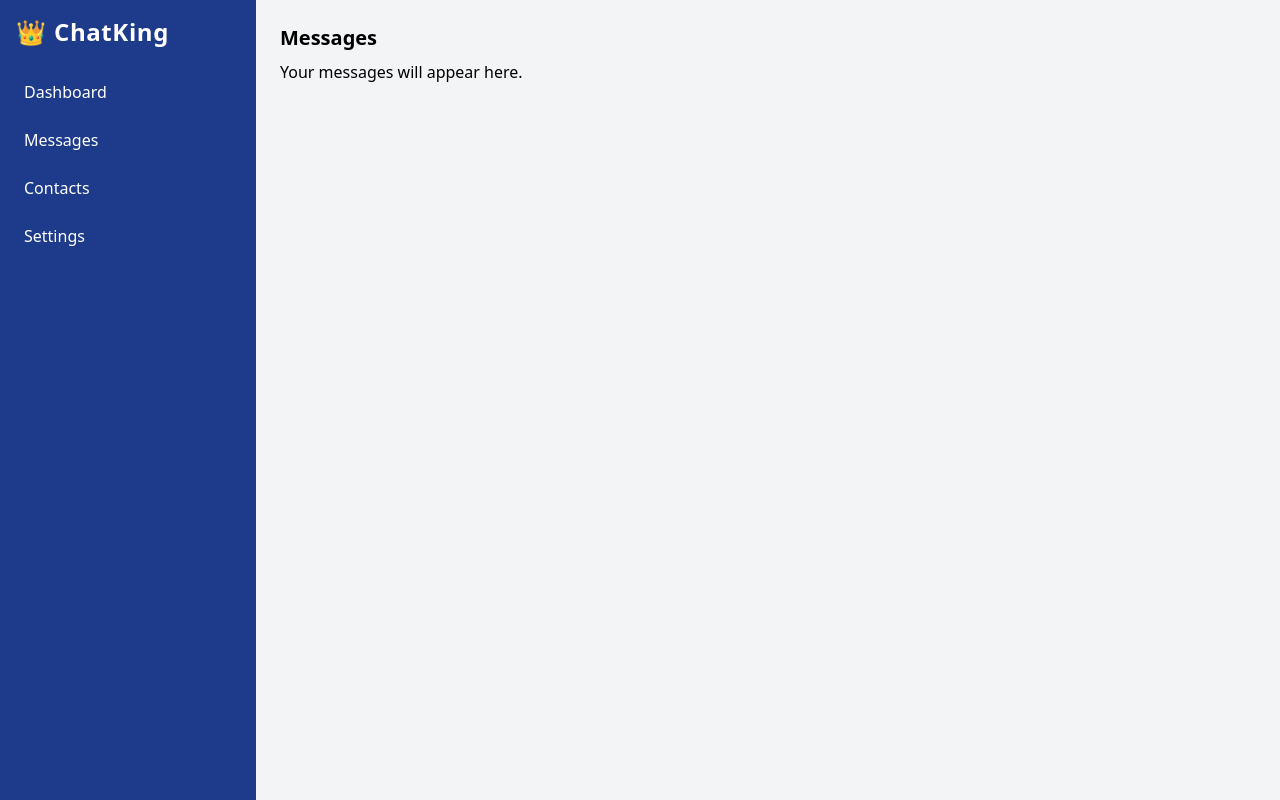
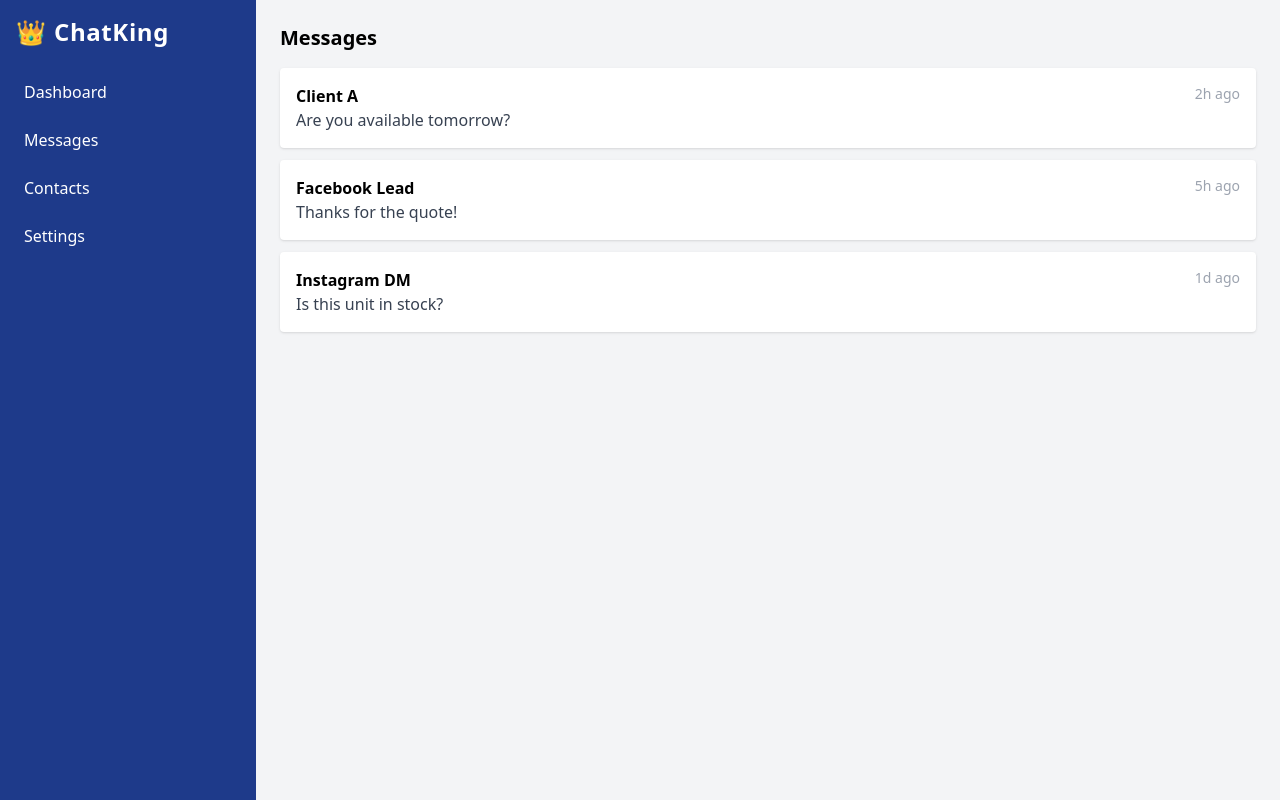
Before and after one commit to jakemcintyre/sb1-kezcrazs, a React (Vite) app: page / in a window 1280 px wide. Both pictures are taken after a click on the button "Messages". Built offline with nearby package versions, Linux system fonts and the light colour scheme.

Commit message:
Update App.tsx

```diff
--- a/src/App.tsx
+++ b/src/App.tsx
@@ -50,23 +50,27 @@ const Dashboard = () => (
   </div>
 );
 
-const Messages = () => (
-  <div>
-    <h2 className="text-xl font-semibold mb-2">Messages</h2>
-    <p>Your messages will appear here.</p>
-  </div>
-);
+const Messages = () => {
+  const conversations = [
+    { id: 1, name: 'Client A', lastMessage: 'Are you available tomorrow?', time: '2h ago' },
+    { id: 2, name: 'Facebook Lead', lastMessage: 'Thanks for the quote!', time: '5h ago' },
+    { id: 3, name: 'Instagram DM', lastMessage: 'Is this unit in stock?', time: '1d ago' },
+  ];
 
-const Contacts = () => (
-  <div>
-    <h2 className="text-xl font-semibold mb-2">Contacts</h2>
-    <p>Your contact list will show up here.</p>
-  </div>
-);
-
-const Settings = () => (
-  <div>
-    <h2 className="text-xl font-semibold mb-2">Settings</h2>
-    <p>Settings and preferences go here.</p>
-  </div>
-);
+  return (
+    <div>
+      <h2 className="text-xl font-semibold mb-4">Messages</h2>
+      <ul className="space-y-3">
+        {conversations.map((conv) => (
+          <li key={conv.id} className="bg-white p-4 rounded shadow hover:bg-gray-100 transition cursor-pointer">
+            <div className="flex justify-between">
+              <h3 className="font-bold">{conv.name}</h3>
+              <span className="text-sm text-gray-400">{conv.time}</span>
+            </div>
+            <p className="text-gray-700">{conv.lastMessage}</p>
+          </li>
+        ))}
+      </ul>
+    </div>
+  );
+};
```
